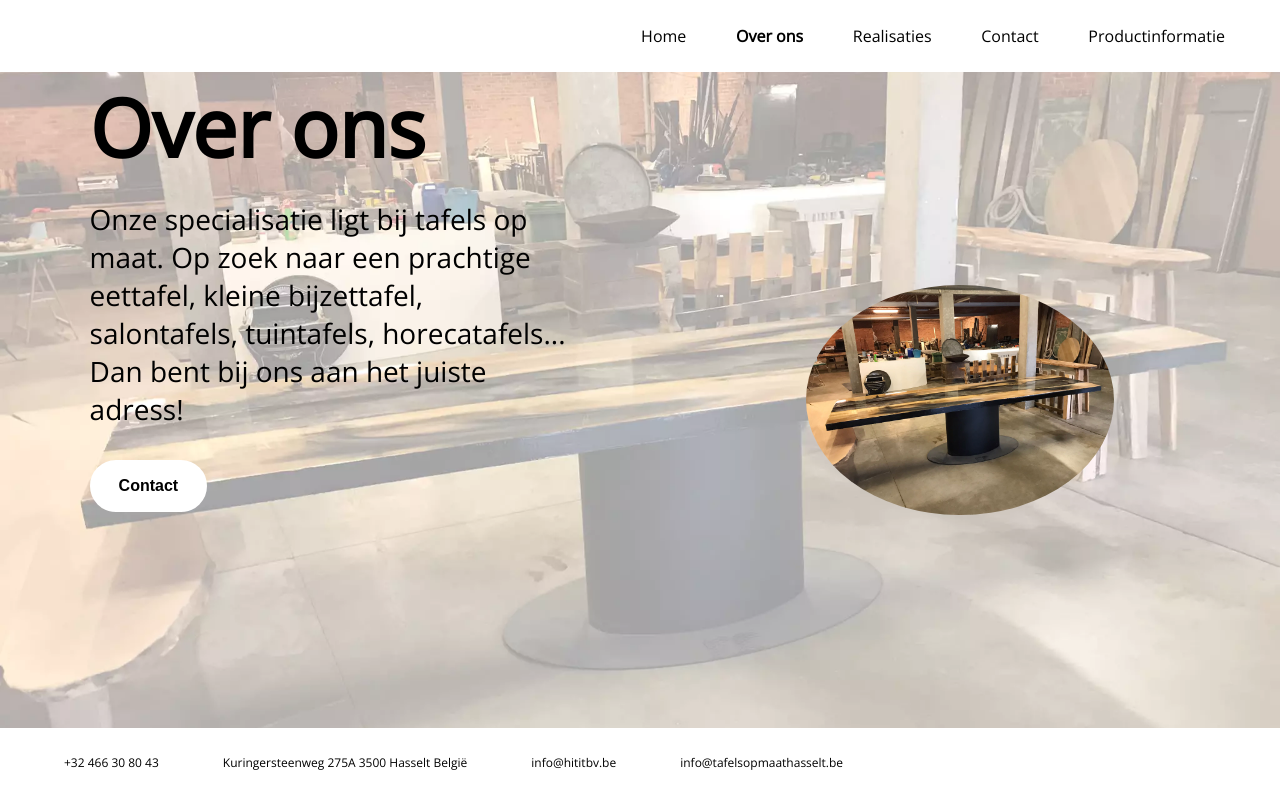
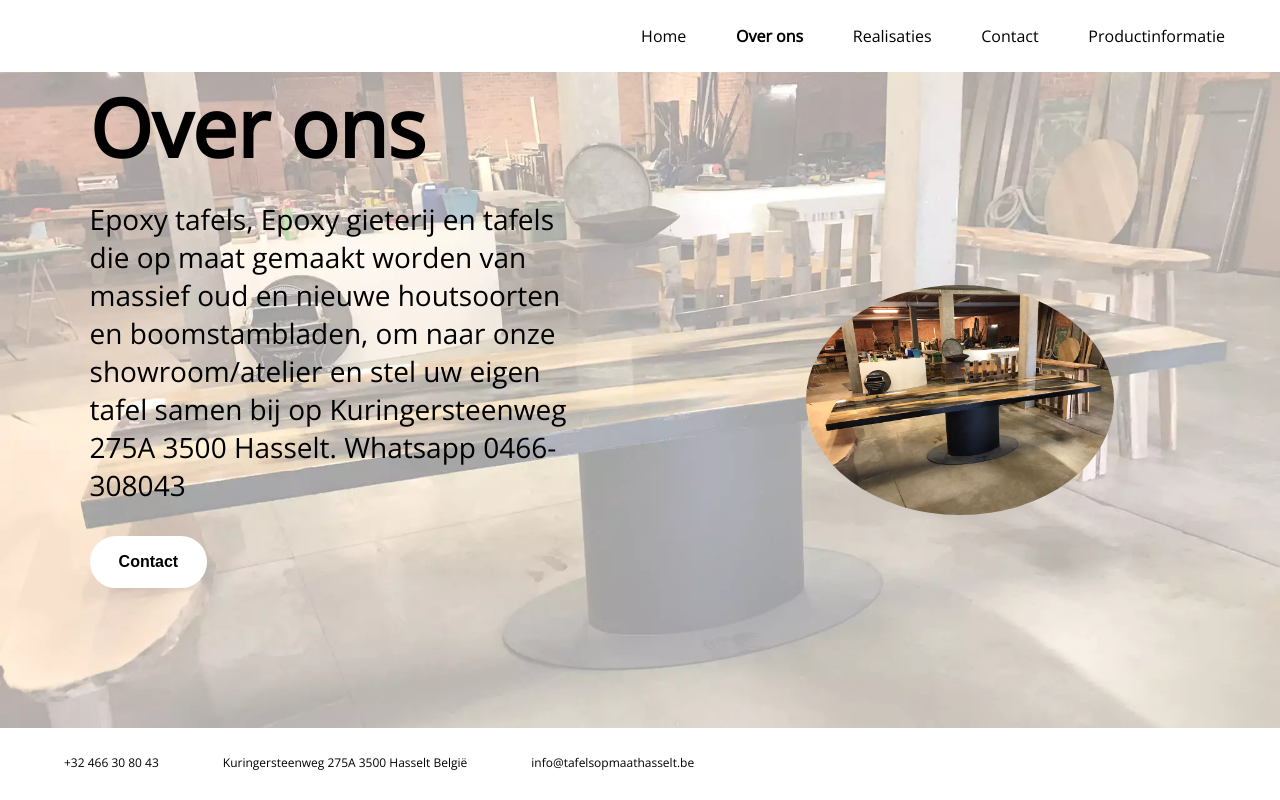
Before and after one commit to ZacharyPlayss/tafelsopmaat, a Vue app in the folder Front-end/: page /about in a window 1280 px wide. Built offline with nearby package versions, Linux system fonts and the light colour scheme.

Commit message:
front end updates
Front-end wijzigingen.

```diff
--- a/Front-end/src/App.vue
+++ b/Front-end/src/App.vue
@@ -30,7 +30,6 @@
     <ul class="footerList">
       <li>+32 466 30 80 43</li>
       <li>Kuringersteenweg 275A 3500 Hasselt België</li>
-      <li>info@hititbv.be</li>
       <li>info@tafelsopmaathasselt.be</li>
     </ul>
   </footer>
--- a/Front-end/src/views/OverOns.vue
+++ b/Front-end/src/views/OverOns.vue
@@ -2,10 +2,7 @@
   <div class="about">
     <div class="aboutText">
       <h2>Over ons</h2>
-      <p>Onze specialisatie ligt bij tafels op maat.
-        Op zoek naar een prachtige eettafel, kleine bijzettafel, salontafels, tuintafels, horecatafels...
-        Dan bent  bij ons aan het juiste adress!
-      </p>
+      <p>Epoxy tafels, Epoxy gieterij en tafels die op maat gemaakt worden van massief oud en nieuwe houtsoorten en boomstambladen, om naar onze showroom/atelier en stel uw eigen tafel samen bij op Kuringersteenweg 275A 3500 Hasselt. Whatsapp 0466-308043</p>
       <button><router-link to="/Contact">Contact</router-link></button>
     </div>
     <div class="aboutImage">
--- a/Front-end/src/views/Productinformatie.vue
+++ b/Front-end/src/views/Productinformatie.vue
@@ -3,7 +3,7 @@
       <h2>Productinformatie</h2>
       <ul>
           <li>Epoxy tafels</li>
-          <li>Epoxy gieterij en tafels die op maat gemaakt worden van massief oud en nieuwe houtsoorten en boomstambladen,</li>
+          <li>Epoxy gieterij en tafels die op maat gemaakt worden van massieve houtsoorten en boomstambladen,</li>
           <li>kom naar onze showroom/atelier en stel uw eigen tafel samen bij op Kuringersteenweg 275A 3500 Hasselt. </li>
           <li>Whatsapp 0466-308043</li>
       </ul>
--- a/Front-end/src/views/Realisaties.vue
+++ b/Front-end/src/views/Realisaties.vue
@@ -87,9 +87,9 @@ export default{
 }
 </script>
 <style>
-::-webkit-scrollbar{
+/*::-webkit-scrollbar{
     display:none;
-}
+}*/
 .Realisaties{
     height:var(--mainHeight);
     background:var(--realisatiesImage) 100% no-repeat;
```
